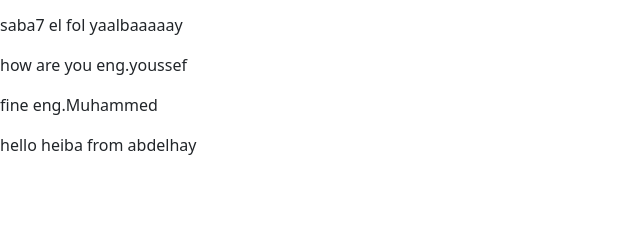
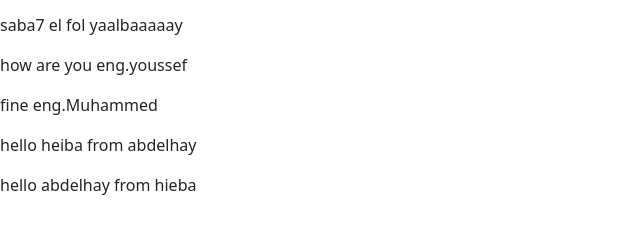
Before and after one commit to abdelhayiti/git-lab-1, a plain HTML site: page index.html in a window 1280 px wide. Shown: the part 83-316 px from the top of the page, without its empty margins (0-640 px from the left). Drawn offline with nearby package versions, Linux system fonts and the light colour scheme.

Commit message:
forth commit

```diff
--- a/index.html
+++ b/index.html
@@ -18,6 +18,10 @@
     <p>fine eng.Muhammed</p>
     <p>hello heiba from abdelhay</p>
 
+    <p>hello abdelhay from hieba</p>
+
+
+
     <!-- Optional JavaScript; choose one of the two! -->
 
     <!-- Option 1: Bootstrap Bundle with Popper -->
```
